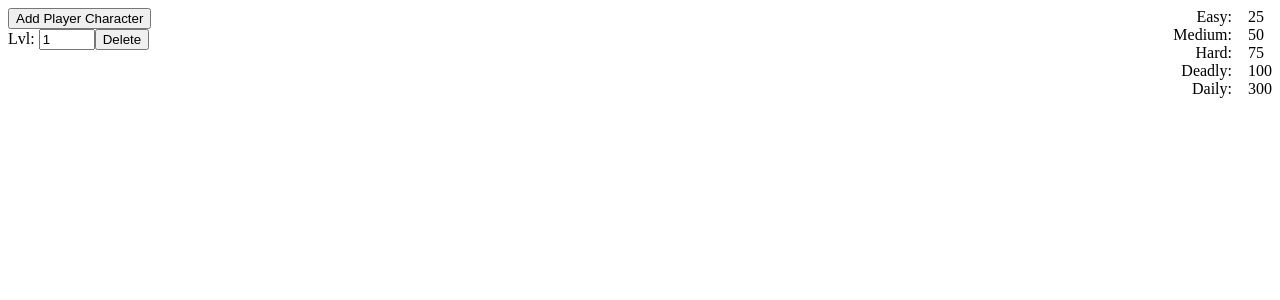
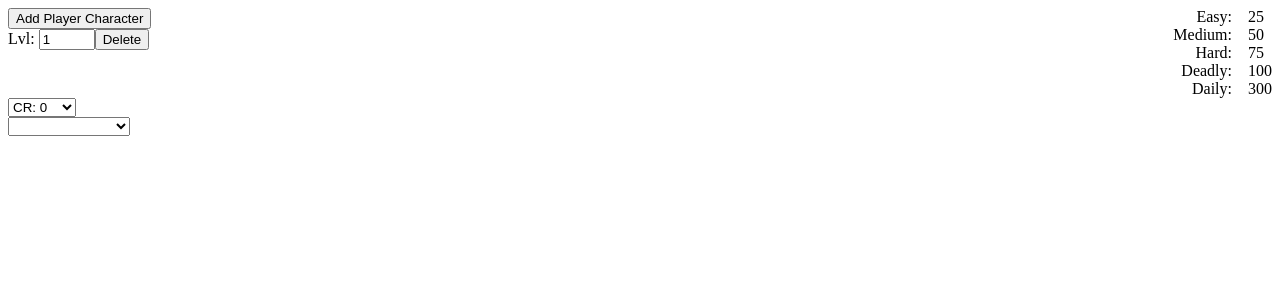
Before and after one commit to stacy-green/OneStopOneShot, a Django app: page /encounter/build/ in a window 1280 px wide. Shown: the top 300 px of the page. Run offline with Django 4.2, Linux system fonts and the light colour scheme.

Commit message:
Added CR dropdown and monster dropdown

```diff
--- a/OneStopOneShot/app_encounter_builder/static/app_encounter_builder/app.js
+++ b/OneStopOneShot/app_encounter_builder/static/app_encounter_builder/app.js
@@ -12,7 +12,10 @@ const app = Vue.createApp({
             deadlyEXP: 100,
             dayEXP: 300,
             party: [1],
+            listCRs: [],
             monsters: [],
+            selectedCR: "0",
+            selectedMonster: null,
 
         }
     },
@@ -32,18 +35,24 @@ const app = Vue.createApp({
                 this.deadlyEXP += exp_threshold_per_character_level[player]["Deadly"]
                 this.dayEXP += adventuring_day_exp_per_character[player]
             }
-            // console.log(this.easyEXP)
-            // console.log(this.mediumEXP)
-            // console.log(this.hardEXP)
-            // console.log(this.deadlyEXP)
-            // console.log(this.dayEXP)
         },
 
         enumerateCRs: function() {
-
+            for(let cr in monsters_by_challenge_rating) {
+                this.listCRs.push(cr)
+            }
         },
 
         elaborateMonsters: function() {
+            this.monsters = []
+            // console.log(this.selectedCR)
+            for(let monster of monsters_by_challenge_rating[this.selectedCR]) {
+                this.monsters.push(monster)
+            }
+            // console.log(this.monsters)
+        },
+
+        shorStatblock: function() {
 
         },
 
@@ -80,7 +89,8 @@ const app = Vue.createApp({
     },
 
     mounted: function() {
-
+        this.enumerateCRs()
+        this.elaborateMonsters()
     },
 
 }).mount("#app")
--- a/OneStopOneShot/app_encounter_builder/templates/app_encounter_builder/encounter-builder.html
+++ b/OneStopOneShot/app_encounter_builder/templates/app_encounter_builder/encounter-builder.html
@@ -40,6 +40,7 @@
 {% comment %} This is the start of the app. The following code will be manipulated through Vue. {% endcomment %}
     <div id="app">
 {% comment %} This is the player div. It will allow the user to add player characters and alter their levels. {% endcomment %}
+        <div>
             <div id="player-character-div">
             {% comment %} Wrapper for player characters and exp goals. {% endcomment %}
                 <div id="party-wrapper">
@@ -70,26 +71,30 @@
                 </div>
             {% comment %} Save party to local storage. {% endcomment %}
                 <div id="save-party">
-
                 </div>
             </div>
             {% comment %}  This is the encounter div. It will enumerate and elaborate monsters by their CR. {% endcomment %}
             <div id="encounter-div">
             {% comment %} Add monster to current encounter. {% endcomment %}
                 <div id="add-monster">
-
                 </div>
             {% comment %} Dropdown menu for every available CR. {% endcomment %}
                 <div id="cr-dropdown-menu">
+                    <select v-model="selectedCR" v-on:change="elaborateMonsters()">
+                        <option v-for="cr in listCRs" v-bind:value="cr">CR: [[cr]]</option>
+                    </select>
+                </div>
 
-            </div>
-{% comment %} Dropdown menu for monsters dependednt on selected CR. {% endcomment %}
+            {% comment %} Dropdown menu for monsters dependent on selected CR. {% endcomment %}
                 <div id="monster-dropdown-menu">
-
+                    <select v-model="selectedMonster" v-on:change="">
+                        <option selected disabled>Select Monster</option>
+                        <option v-for="(monster, index) in monsters" v-bind:value="monster">[[monster]]</option>
+                    </select>
                 </div>
             {% comment %} Save current encounter. {% endcomment %}
                 <div id="save-encounter">
-
+                </div>
             </div>
         </div>
 {% comment %}  This is the statblock div. It will display the statblock of the currently selected monster. {% endcomment %}
```
Lines whose indentation alone changed are shown as unchanged.
